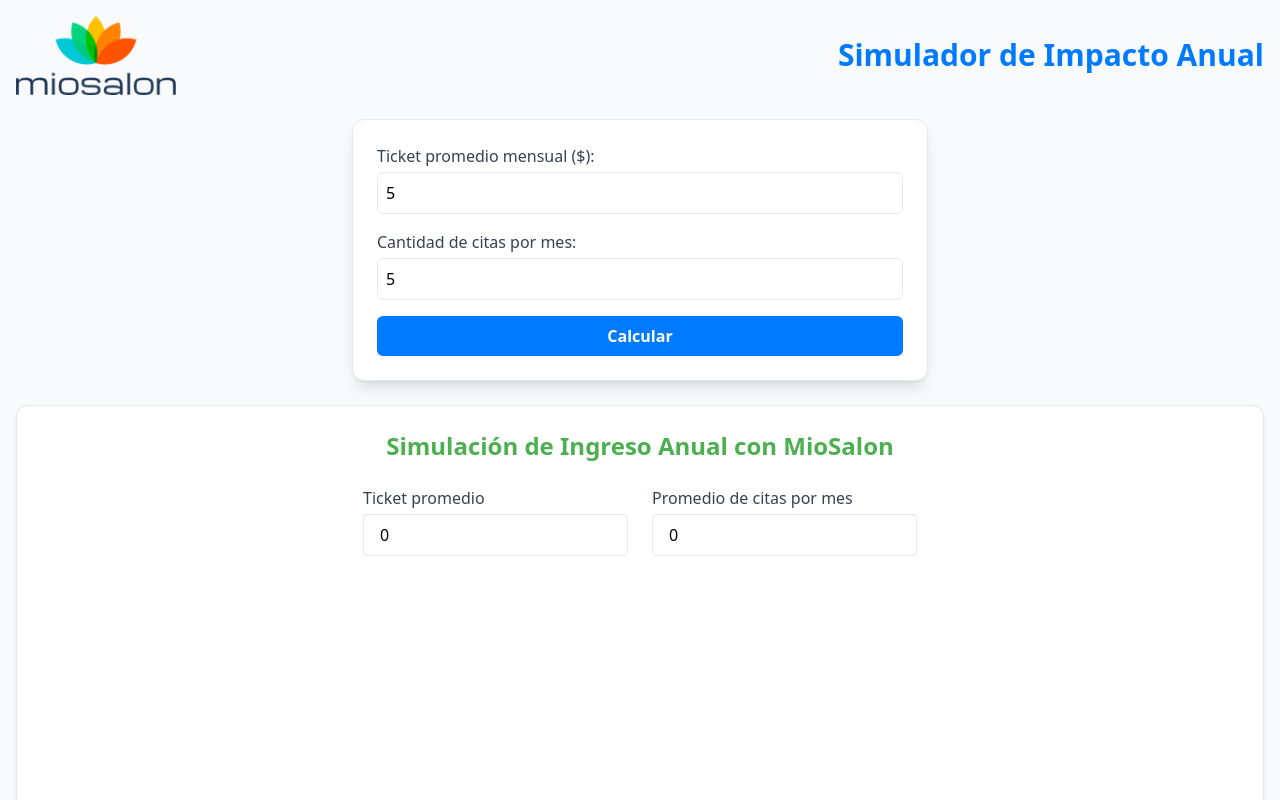
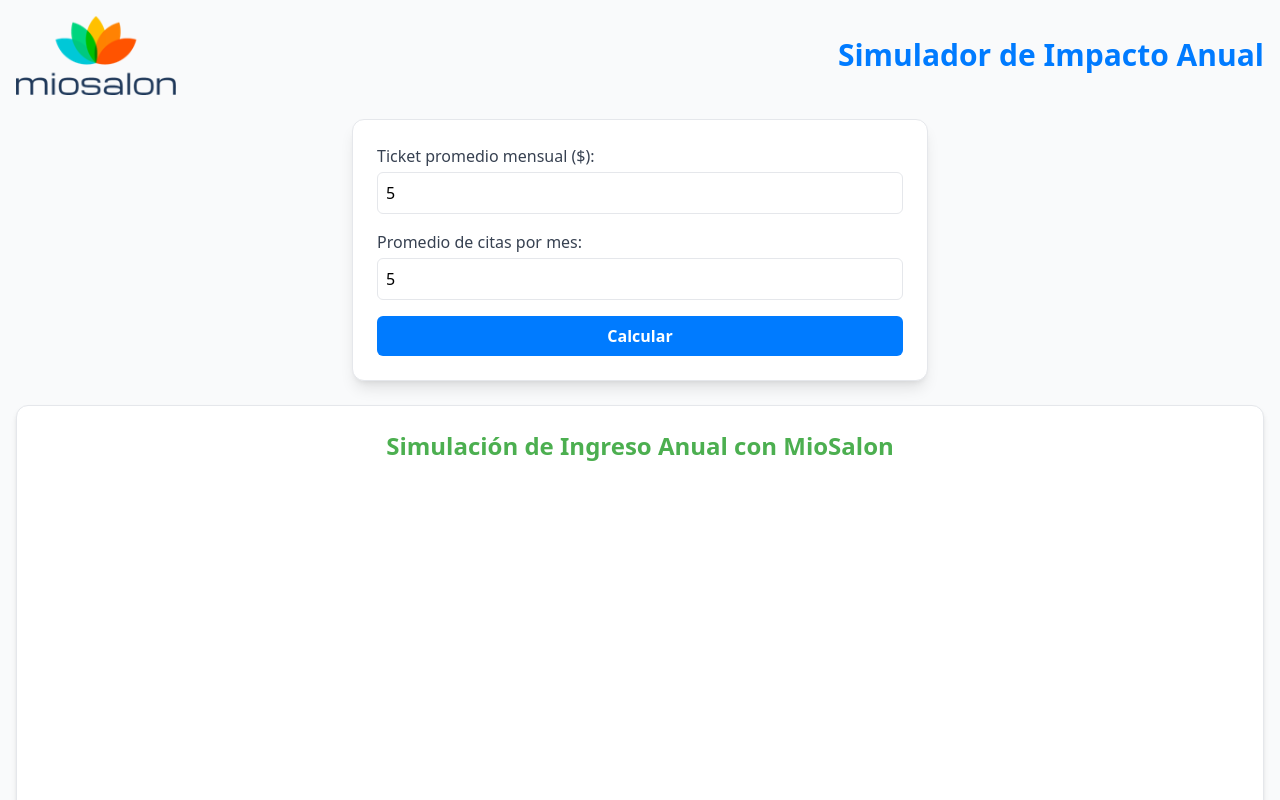
Before and after one commit to guillermo-12345/simulador-ventas, a React (Create React App) app: page / in a window 1280 px wide. Both pictures are taken after typing "5", "5" into the empty fields and a click on the button "Calcular". Shown: the top 800 px of the page. Built offline with nearby package versions, Linux system fonts and the light colour scheme.

Commit message:
vercel22

```diff
--- a/src/App.jsx
+++ b/src/App.jsx
@@ -57,7 +57,7 @@
             />
           </label>
           <label className="flex flex-col">
-            <span className="font-medium text-gray-700">Cantidad de citas por mes:</span>
+            <span className="font-medium text-gray-700">Promedio de citas por mes:</span>
             <input
               type="number"
               value={citas}
--- a/src/SalesChart.jsx
+++ b/src/SalesChart.jsx
@@ -100,18 +100,7 @@
         Simulación de Ingreso Anual con MioSalon
       </h2>
 
-      <div className="flex flex-col md:flex-row gap-6 mb-8 justify-center">
-        <div className="flex flex-col">
-          <label className="font-medium text-gray-700 mb-1">Ticket promedio</label>
-          <input type="number" value={ticketPromedio} onChange={(e) => setTicketPromedio(Number(e.target.value))} className="border rounded px-4 py-2 w-full" />
-        </div>
-        <div className="flex flex-col">
-          <label className="font-medium text-gray-700 mb-1">Promedio de citas por mes</label>
-          <input type="number" value={citasPorMes} onChange={(e) => setCitasPorMes(Number(e.target.value))} className="border rounded px-4 py-2 w-full" />
-        </div>
-      </div>
-
-      <ReactApexChart options={options} series={series} type="bar" height={820} />
+      <ReactApexChart options={options} series={series} type="bar" height={800} />
 
       <div className="mt-10 overflow-x-auto">
         <table className="min-w-full border text-sm text-center rounded-lg">
```
